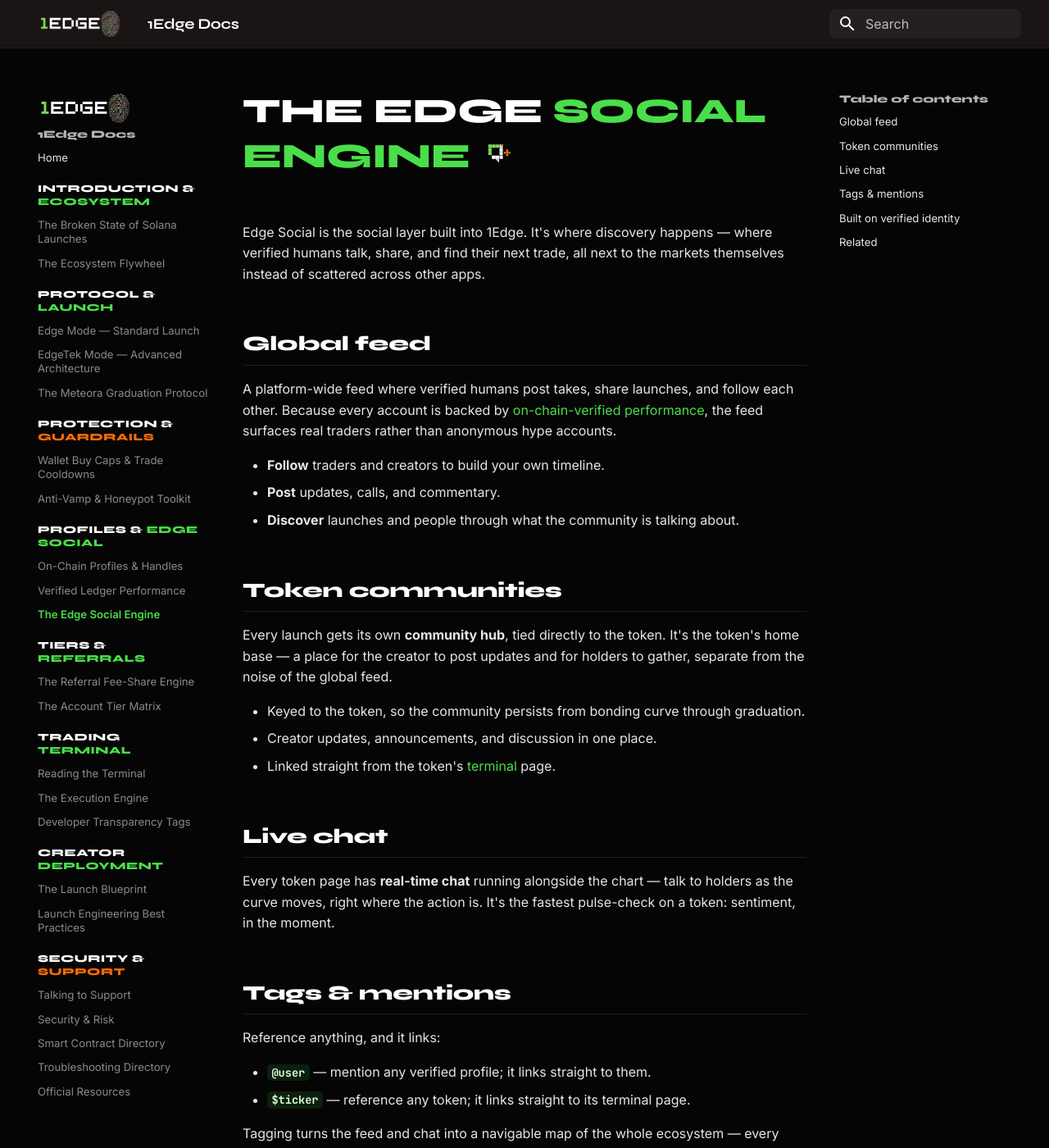
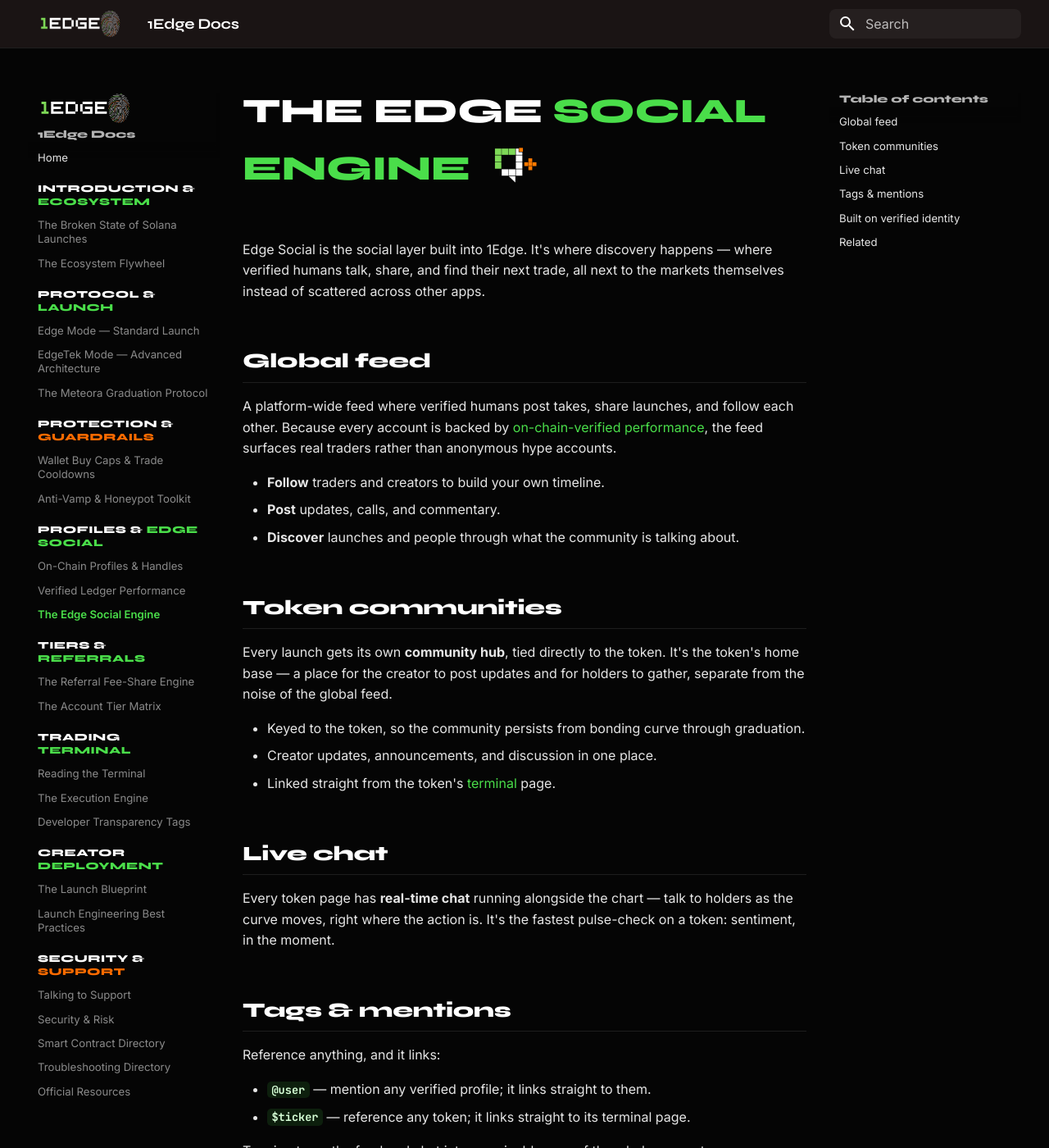
Before and after one commit to Tedz-1edge/1edge-docs, an MkDocs documentation site: the page built from docs/social/edge-social-engine.md, in a window 1280 px wide and 1400 px high. Shown: the whole window at 82% size. Built offline with MkDocs 1.6.1 and Material for MkDocs 9.7.7, drawn with Linux system fonts in a browser that asks for light colours.

Commit message:
Enlarge EdgeSocial logo on the Social page

```diff
--- a/docs/social/edge-social-engine.md
+++ b/docs/social/edge-social-engine.md
@@ -2,7 +2,7 @@
 description: The native social layer — global chat, token communities, tags and mentions.
 ---
 
-# The Edge <span class="g">Social Engine</span> <img class="h1-logo" src="../../assets/social_top.png" alt="EdgeSocial">
+# The Edge <span class="g">Social Engine</span> <img class="soc-logo" src="../../assets/social_top.png" alt="EdgeSocial">
 
 Edge Social is the social layer built into 1Edge. It's where discovery happens — where verified humans talk, share, and find their next trade, all next to the markets themselves instead of scattered across other apps.
 
--- a/docs/stylesheets/extra.css
+++ b/docs/stylesheets/extra.css
@@ -45,6 +45,7 @@ body, .md-typeset { font-family: 'Inter', sans-serif; }
 .md-typeset h1 { color: #fff; font-size: 2.1rem; text-transform: uppercase; letter-spacing: -0.005em; }
 /* Inline logo inside the home-page H1 */
 .md-typeset h1 img.h1-logo { height: 0.95em; width: auto; vertical-align: -0.08em; margin: 0 0.08em; }
+.md-typeset h1 img.soc-logo { height: 1.8em; width: auto; vertical-align: -0.5em; margin: 0 0.15em; }
 
 /* Home hero banner with overlaid title */
 .doc-hero {
```
